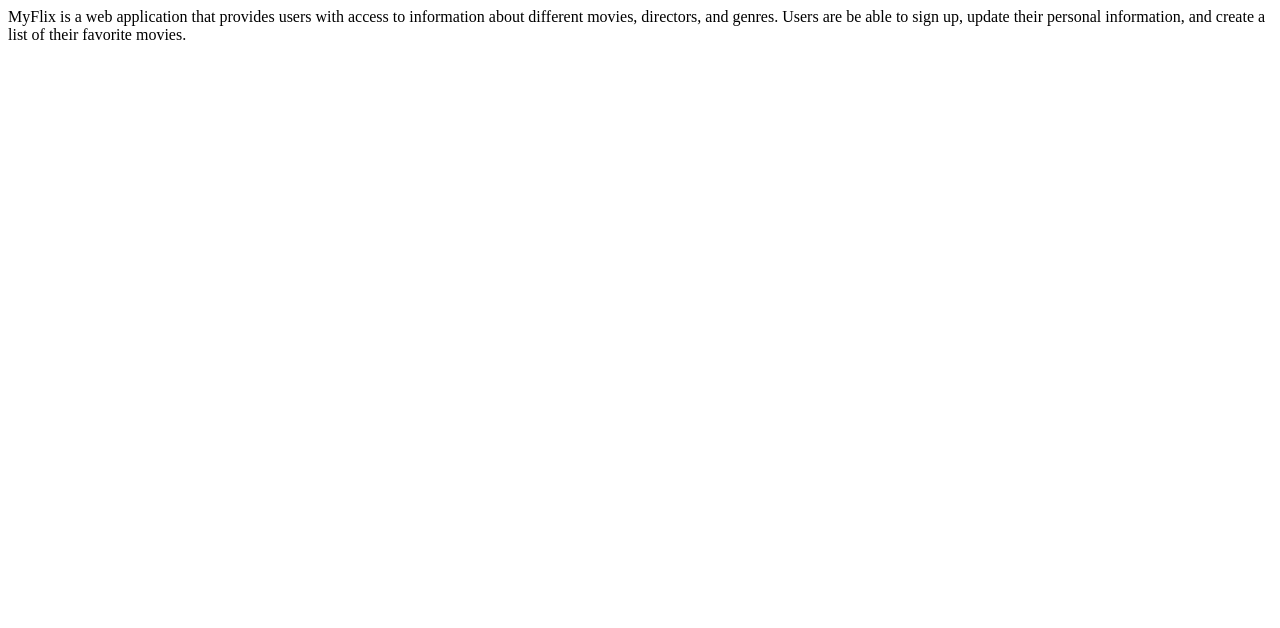
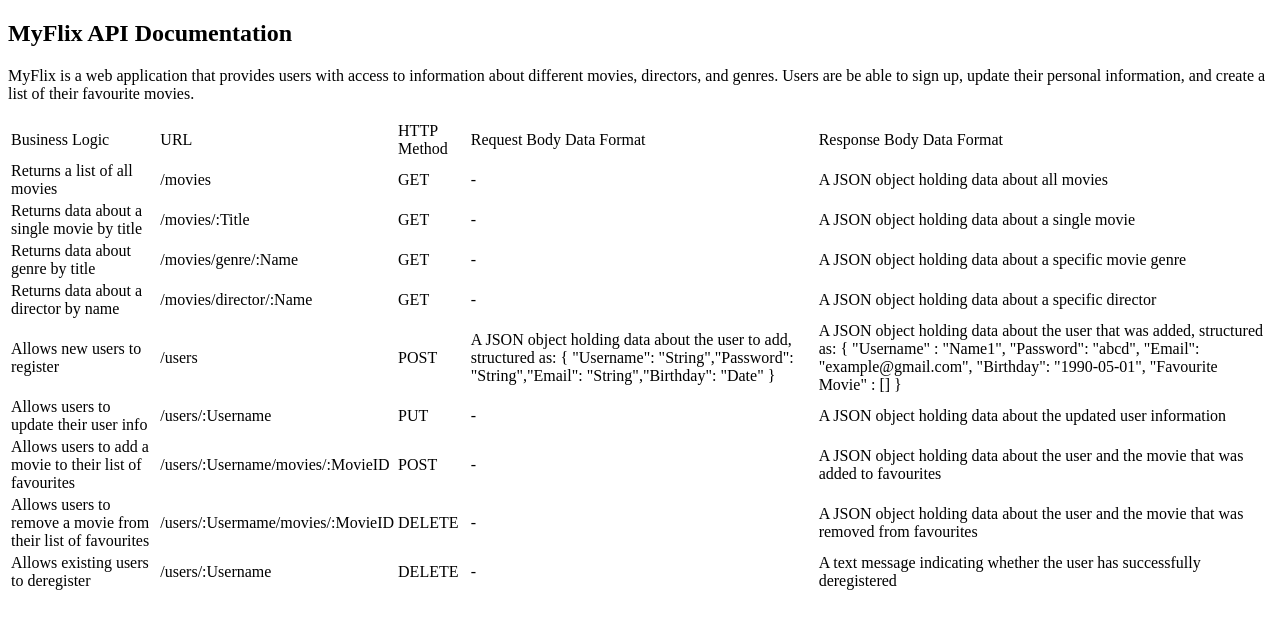
Before and after one commit to Alicja-in-Wonderland/i, a website: page public/documentation.html in a window 1280 px wide. Drawn offline with Linux system fonts and the light colour scheme.

Commit message:
adds a list of URL endpoints and request/response methods

```diff
--- a/public/documentation.html
+++ b/public/documentation.html
@@ -4,10 +4,98 @@
     <meta charset="UTF-8">
     <meta http-equiv="X-UA-Compatible" content="IE=edge">
     <meta name="viewport" content="width=device-width, initial-scale=1.0">
-    <title>MyFlix App</title>
+    <link rel="stylesheet" type="text/css" href="styles.css">
+    <title>MyFlix App Documentation</title>
 </head>
 <body>
-    MyFlix is a web application that provides users with access to information about different movies, directors, and genres.
-    Users are be able to sign up, update their personal information, and create a list of their favorite movies.
+    <h2>MyFlix API Documentation</h2>
+    <p>MyFlix is a web application that provides users with access to information about different movies, directors, and genres. Users are be able to sign up, update their personal information, and create a list of their favourite movies.</p>
+
+    <table>
+        <thead>
+            <tr>
+                <td>Business Logic</td>
+                <td>URL</td>
+                <td>HTTP Method</td>
+                <td>Request Body Data Format</td>
+                <td>Response Body Data Format</td>
+            </tr>
+        </thead>
+
+        <tbody>
+            <tr>
+                <td>Returns a list of all movies</td>
+                <td>/movies</td>
+                <td>GET</td>
+                <td>-</td>
+                <td>A JSON object holding data about all movies</td>
+            </tr>
+
+            <tr>
+                <td>Returns data about a single movie by title</td>
+                <td>/movies/:Title</td>
+                <td>GET</td>
+                <td>-</td>
+                <td>A JSON object holding data about a single movie</td>
+            </tr>
+
+            <tr>
+                <td>Returns data about genre by title</td>
+                <td>/movies/genre/:Name</td>
+                <td>GET</td>
+                <td>-</td>
+                <td>A JSON object holding data about a specific movie genre</td>
+            </tr>
+
+            <tr>
+                <td>Returns data about a director by name</td>
+                <td>/movies/director/:Name</td>
+                <td>GET</td>
+                <td>-</td>
+                <td>A JSON object holding data about a specific director</td>
+            </tr>
+
+            <tr>
+                <td>Allows new users to register</td>
+                <td>/users</td>
+                <td>POST</td>
+                <td>A JSON object holding data about the user to add, structured as: { "Username": "String","Password": "String","Email": "String","Birthday": "Date" }</td>
+                <td>A JSON object holding data about the user that was added, structured as: { "Username" : "Name1", "Password": "abcd", "Email": "example@gmail.com", "Birthday": "1990-05-01", "Favourite Movie" : [] }</td>
+            </tr>
+
+            <tr>
+                <td>Allows users to update their user info</td>
+                <td>/users/:Username</td>
+                <td>PUT</td>
+                <td>-</td>
+                <td>A JSON object holding data about the updated user information</td>
+            </tr>
+
+            <tr>
+                <td>Allows users to add a movie to their list of favourites</td>
+                <td>/users/:Username/movies/:MovieID</td>
+                <td>POST</td>
+                <td>-</td>
+                <td>A JSON object holding data about the user and the movie that was added to favourites</td>
+            </tr>
+
+            <tr>
+                <td>Allows users to remove a movie from their list of favourites</td>
+                <td>/users/:Usermame/movies/:MovieID</td>
+                <td>DELETE</td>
+                <td>-</td>
+                <td>A JSON object holding data about the user and the movie that was removed from favourites</td>
+            </tr>
+
+            <tr>
+                <td>Allows existing users to deregister</td>
+                <td>/users/:Username</td>
+                <td>DELETE</td>
+                <td>-</td>
+                <td>A text message indicating whether the user has successfully deregistered</td>
+            </tr>
+
+        </tbody>
+    </table>
 </body>
 </html>
```
